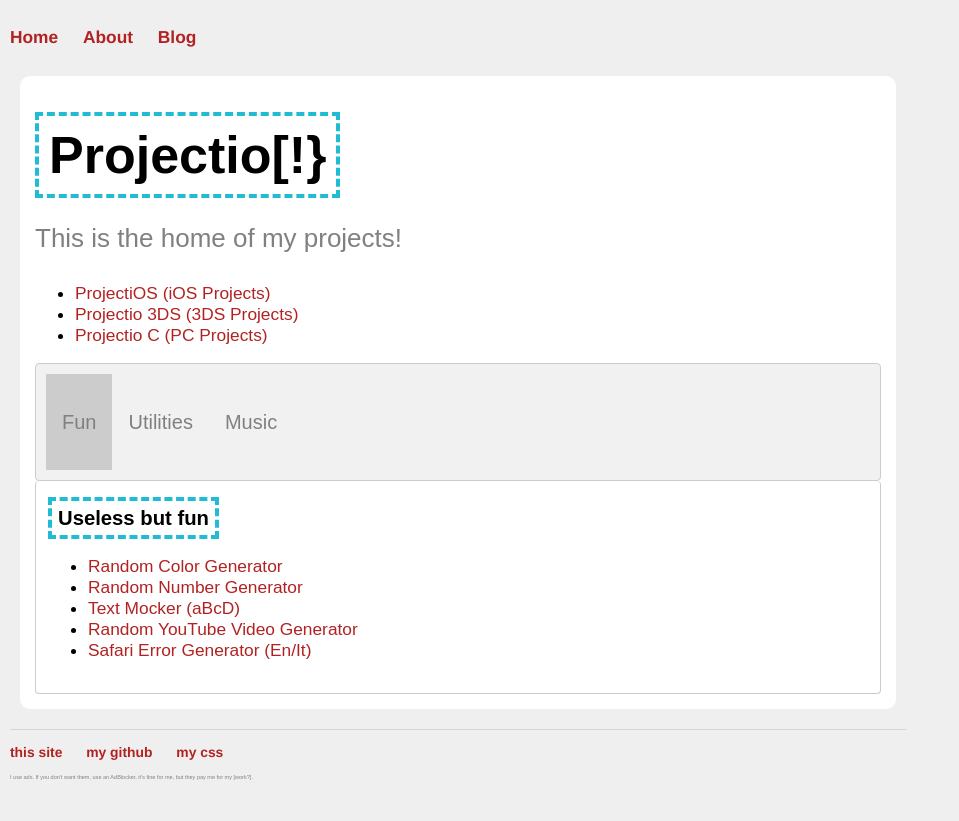
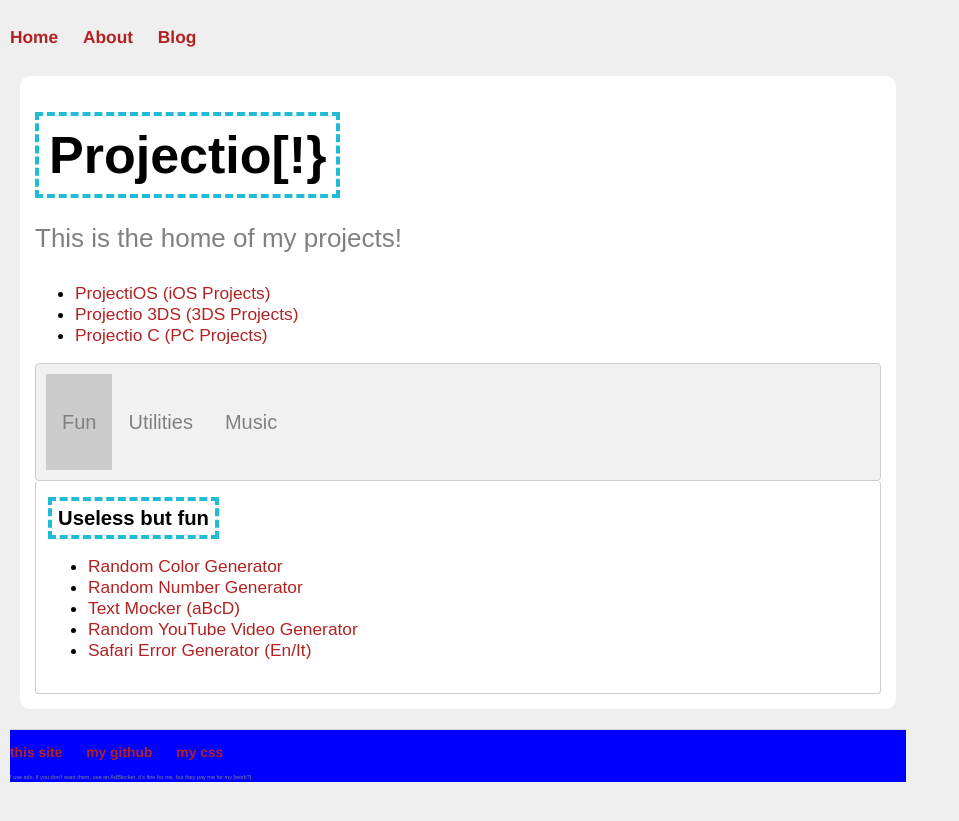
Before and after one commit to Samplasion/samplasion.github.iold, a Jekyll site: the page built from index.html, in a window 1280 px wide. Shown: the top 821 px of the page, without its empty margins (0-959 px from the left). Built offline with Jekyll 4.4.1, drawn with Linux system fonts in a browser that asks for light colours; a script that is not in the unit is left out.

Commit message:
Update main.css

```diff
--- a/css/main.css
+++ b/css/main.css
@@ -174,7 +174,8 @@ div.tab button.active {
     padding: 6px 12px;
     border: 1px solid #ccc;
     border-top: none;
-    animation: fadeEffect 1s;
+	animation-name: fadeEffect;
+	animation-duration: 1s;
 }
 @keyframes fadeEffect {
     from: { opacity: 0; }
@@ -184,10 +185,15 @@ div.tab button.active {
 /*Ads disclaimer*/
 #ads {
 	font-size: 0.4em;
-	animation: allLarge 2s;
+	animation: allLarge;
+	animation-duration: 2s;
 }
 @keyframes allLarge {
 	from: { width: 0px; }
 	to: { width: 100%; }
 }
 /*end*/
+footer {
+	color: white;
+	background-color: Blue;
+}
```
